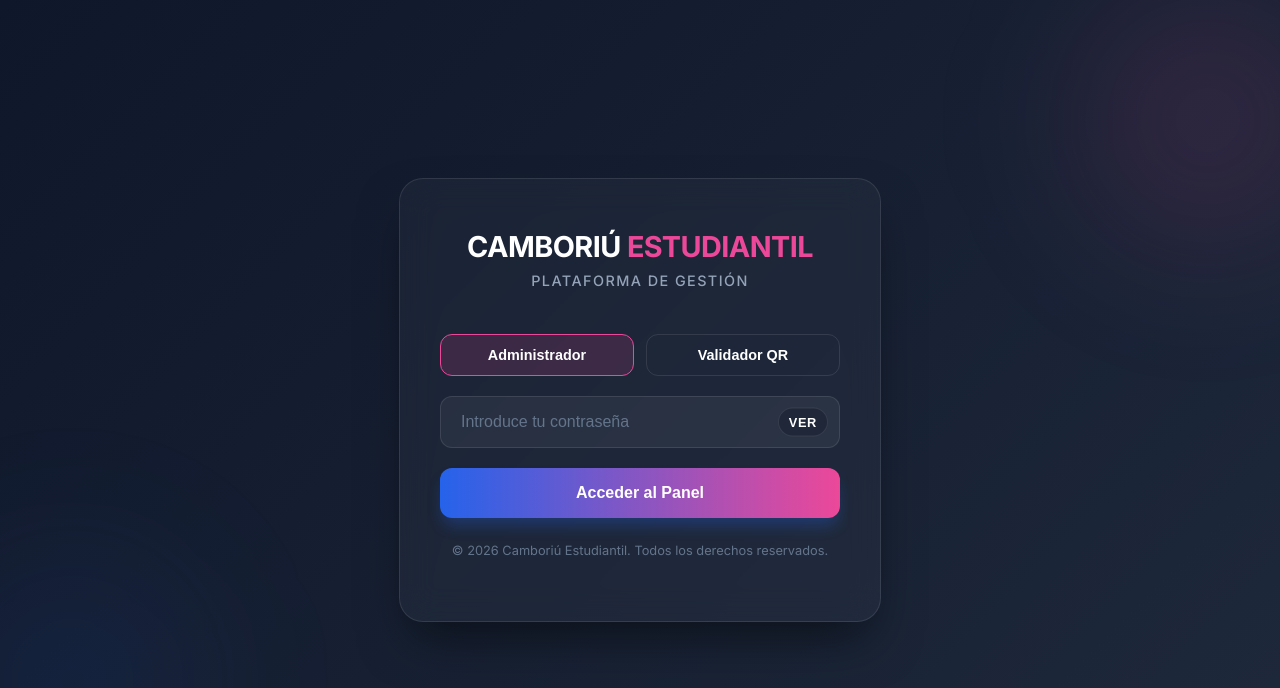
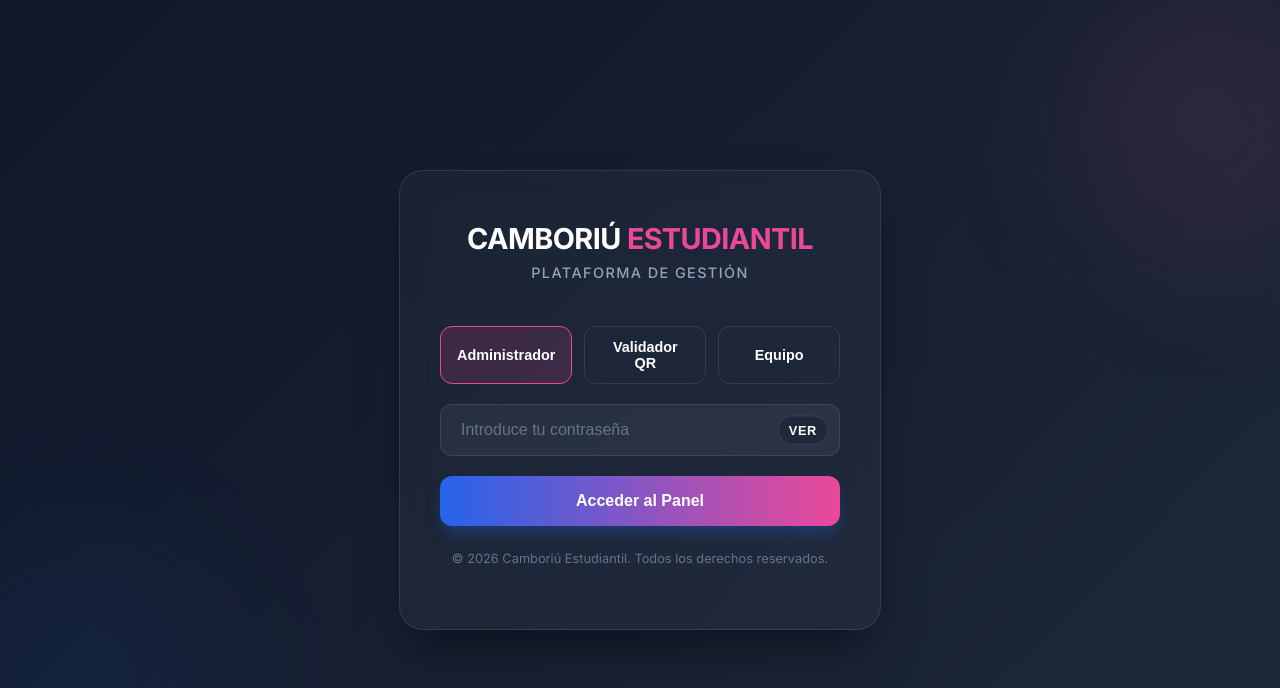
Before and after one commit to foisbraian/camboriu.estudiantil, a React (Create React App) app in the folder frontend/: page /login in a window 1280 px wide. Shown: the top 688 px of the page. Built offline with nearby package versions, Linux system fonts and the light colour scheme; no server answers.

Commit message:
ESTEBAN FIX

```diff
--- a/frontend/src/App.js
+++ b/frontend/src/App.js
@@ -37,8 +37,8 @@ const hasStoredRole = (role) => {
   if (role === "calendar") {
     return localStorage.getItem("calendar_auth") === "true";
   }
-  if (role === "esteban") {
-    return localStorage.getItem("esteban_auth") === "true";
+  if (role === "equipo") {
+    return localStorage.getItem("equipo_auth") === "true";
   }
   return false;
 };
@@ -61,8 +61,8 @@ export default function App() {
         <Route
           path="/"
           element={
-            <Protected allow={["admin", "calendar", "esteban"]}>
-              <Navigate to={hasStoredRole("admin") ? "/inicio" : hasStoredRole("esteban") ? "/validar" : "/calendario"} replace />
+            <Protected allow={["admin", "calendar", "equipo"]}>
+              <Navigate to={hasStoredRole("admin") ? "/inicio" : hasStoredRole("equipo") ? "/validar" : "/calendario"} replace />
             </Protected>
           }
         />
@@ -70,18 +70,18 @@ export default function App() {
         {/* Pantalla de Selección post-login */}
         <Route path="/inicio" element={<Protected><SelectorInicio /></Protected>} />
 
-        {/* Ruta abierta solo para validadores, esteban o admins */}
+        {/* Ruta abierta solo para validadores, equipo o admins */}
         <Route
           path="/validar"
           element={
-            <Protected allow={["admin", "validator", "esteban"]}>
+            <Protected allow={["admin", "validator", "equipo"]}>
               <ValidarQR />
             </Protected>
           }
         />
 
-        {/* Calendario compartido entre admin, calendar y esteban (solo lectura) */}
-        <Route element={<Protected allow={["admin", "calendar", "esteban"]}><Layout /></Protected>}>
+        {/* Calendario compartido entre admin, calendar y equipo (solo lectura) */}
+        <Route element={<Protected allow={["admin", "calendar", "equipo"]}><Layout /></Protected>}>
           <Route path="/calendario" element={<AdminCalendar />} />
           <Route path="/calendario-resumen" element={<CalendarioResumen />} />
         </Route>
--- a/frontend/src/pages/Login.jsx
+++ b/frontend/src/pages/Login.jsx
@@ -22,22 +22,22 @@ export default function Login() {
                     localStorage.setItem("admin_auth", "true");
                     localStorage.removeItem("validator_auth");
                     localStorage.removeItem("calendar_auth");
-                    localStorage.removeItem("esteban_auth");
+                    localStorage.removeItem("equipo_auth");
                     navigate("/inicio");
                 } else if (loggedRole === "validator") {
                     localStorage.setItem("validator_auth", "true");
                     localStorage.removeItem("admin_auth");
                     localStorage.removeItem("calendar_auth");
-                    localStorage.removeItem("esteban_auth");
+                    localStorage.removeItem("equipo_auth");
                     navigate("/validar");
                 } else if (loggedRole === "calendar") {
                     localStorage.setItem("calendar_auth", "true");
                     localStorage.removeItem("admin_auth");
                     localStorage.removeItem("validator_auth");
-                    localStorage.removeItem("esteban_auth");
+                    localStorage.removeItem("equipo_auth");
                     navigate("/calendario");
-                } else if (loggedRole === "esteban") {
-                    localStorage.setItem("esteban_auth", "true");
+                } else if (loggedRole === "equipo") {
+                    localStorage.setItem("equipo_auth", "true");
                     localStorage.removeItem("admin_auth");
                     localStorage.removeItem("validator_auth");
                     localStorage.removeItem("calendar_auth");
@@ -130,7 +130,8 @@ export default function Login() {
                 <div style={{ display: "flex", gap: 12, marginBottom: 20 }}>
                     {[
                         { label: "Administrador", value: "admin" },
-                        { label: "Validador QR", value: "validator" }
+                        { label: "Validador QR", value: "validator" },
+                        { label: "Equipo", value: "equipo" }
                     ].map((option) => (
                         <button
                             type="button"
```
Also changed, not shown: 1 other file (tests, documents, lock files or other folders).
